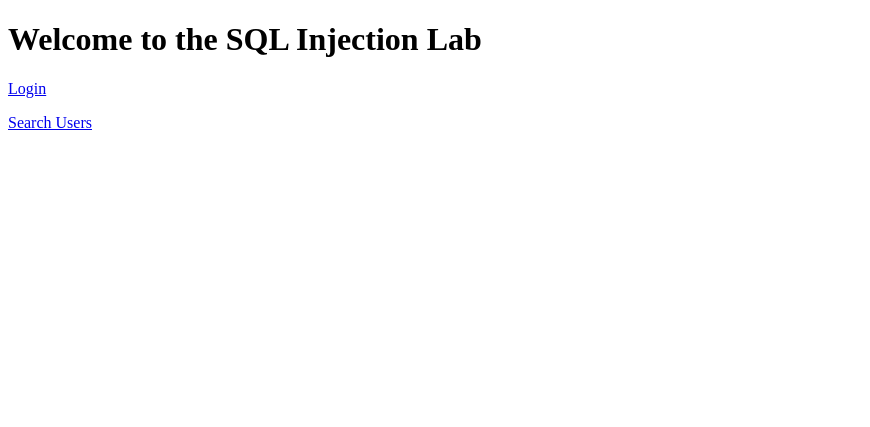
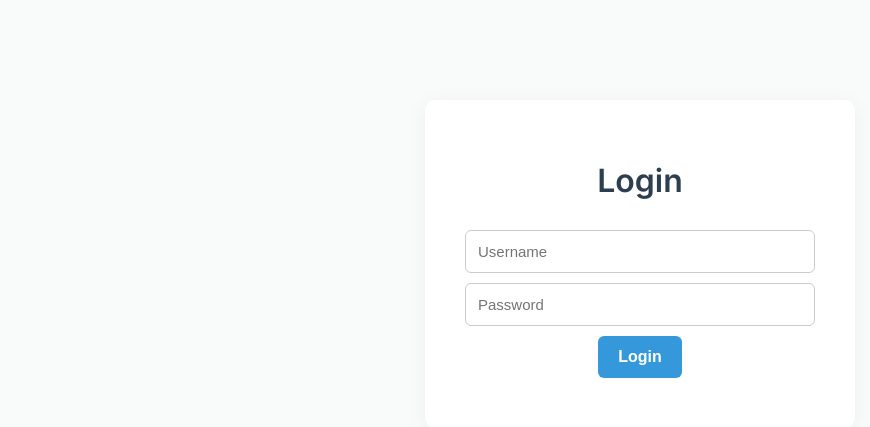
Before and after one commit to GayangaBandara/SQL_Injection, a Flask app: page /login in a window 1280 px wide. Shown: the top 427 px of the page, without its empty margins (0-870 px from the left). Run offline with Flask 3, Linux system fonts and the light colour scheme.

Commit message:
Change Interface

```diff
--- a/app.py
+++ b/app.py
@@ -3,19 +3,27 @@ import sqlite3
 
 app = Flask(__name__)
 
+# Initialize database and add default users
 def init_db():
     conn = sqlite3.connect('users.db')
     cursor = conn.cursor()
-    cursor.execute('''CREATE TABLE IF NOT EXISTS users (username TEXT PRIMARY KEY, password TEXT)''')
+    cursor.execute('''
+        CREATE TABLE IF NOT EXISTS users (
+            username TEXT PRIMARY KEY,
+            password TEXT
+        )
+    ''')
     cursor.execute("INSERT OR IGNORE INTO users (username, password) VALUES ('admin', 'secret')")
     cursor.execute("INSERT OR IGNORE INTO users (username, password) VALUES ('user1', 'pass123')")
     conn.commit()
     conn.close()
 
+# Home page
 @app.route('/')
 def home():
     return render_template('home.html')
 
+# LOGIN vulnerable to SQL injection
 @app.route('/login', methods=['GET', 'POST'])
 def login():
     if request.method == 'POST':
@@ -23,8 +31,11 @@ def login():
         password = request.form.get('password')
         conn = sqlite3.connect('users.db')
         cursor = conn.cursor()
-        # VULNERABLE QUERY
+
+        # VULNERABLE: Using string formatting
         query = f"SELECT * FROM users WHERE username = '{username}' AND password = '{password}'"
+        print(f"Executing Query: {query}")  # To display in console logs
+
         cursor.execute(query)
         user = cursor.fetchone()
         conn.close()
@@ -34,6 +45,7 @@ def login():
             return render_template('login.html', error="Invalid username or password")
     return render_template('login.html')
 
+# SEARCH vulnerable to SQL injection
 @app.route('/search', methods=['GET', 'POST'])
 def search():
     results = []
@@ -41,8 +53,11 @@ def search():
         search_term = request.form.get('search_term')
         conn = sqlite3.connect('users.db')
         cursor = conn.cursor()
-        # VULNERABLE QUERY
+
+        # VULNERABLE: Using string formatting
         query = f"SELECT username FROM users WHERE username LIKE '%{search_term}%'"
+        print(f"Executing Query: {query}")  # To display in console logs
+
         cursor.execute(query)
         results = cursor.fetchall()
         conn.close()
@@ -50,4 +65,4 @@ def search():
 
 if __name__ == '__main__':
     init_db()
-    app.run(debug=True, port=3000)
+    app.run(debug=True, port=5000)
--- /dev/null
+++ b/static/style.css
@@ -0,0 +1,83 @@
+/* Import a friendly, readable font */
+@import url('https://fonts.googleapis.com/css2?family=Inter:wght@400;600&display=swap');
+
+/* Global settings */
+body {
+    font-family: 'Inter', sans-serif;
+    background-color: #f9fafa;
+    margin: 0;
+    padding: 0;
+    color: #333;
+    text-align: center;
+}
+
+/* Common Button Style */
+a.button-link,
+button {
+    background-color: #3498db;
+    color: white;
+    padding: 12px 20px;
+    border: none;
+    border-radius: 6px;
+    text-decoration: none;
+    display: inline-block;
+    margin: 10px;
+    font-size: 16px;
+    font-weight: 600;
+    transition: background-color 0.3s ease;
+    cursor: pointer;
+}
+a.button-link:hover,
+button:hover {
+    background-color: #2c80b4;
+}
+
+/* Container boxes */
+.form-container, .home-container {
+    background-color: white;
+    padding: 40px;
+    margin: 100px auto;
+    border-radius: 10px;
+    width: 350px;
+    box-shadow: 0 4px 20px rgba(0,0,0,0.05);
+}
+
+/* Headings */
+h1 {
+    margin-bottom: 20px;
+    color: #2c3e50;
+    font-weight: 600;
+}
+
+/* Input fields */
+input[type="text"],
+input[type="password"] {
+    width: 100%;
+    padding: 12px;
+    margin-top: 10px;
+    border: 1px solid #ccc;
+    border-radius: 6px;
+    font-size: 15px;
+    box-sizing: border-box;
+}
+
+/* Error message */
+.error {
+    color: red;
+    font-size: 0.9em;
+    margin-bottom: 10px;
+}
+
+/* Search results */
+ul {
+    list-style: none;
+    padding: 0;
+}
+li {
+    background: #ffffff;
+    margin: 10px auto;
+    padding: 12px;
+    border-radius: 6px;
+    width: 300px;
+    box-shadow: 0 2px 6px rgba(0,0,0,0.1);
+}
--- a/templates/login.html
+++ b/templates/login.html
@@ -1,9 +1,18 @@
 <!DOCTYPE html>
 <html>
-<head><title>Home</title></head>
+<head>
+    <title>Login</title>
+    <link rel="stylesheet" href="{{ url_for('static', filename='style.css') }}">
+</head>
 <body>
-    <h1>Welcome to the SQL Injection Lab</h1>
-    <p><a href="{{ url_for('login') }}">Login</a></p>
-    <p><a href="{{ url_for('search') }}">Search Users</a></p>
+    <div class="form-container">
+        <h1>Login</h1>
+        {% if error %}<p class="error">{{ error }}</p>{% endif %}
+        <form method="POST" action="{{ url_for('login') }}">
+            <input type="text" name="username" placeholder="Username" required>
+            <input type="password" name="password" placeholder="Password" required>
+            <button type="submit">Login</button>
+        </form>
+    </div>
 </body>
 </html>
```
Also changed, not shown: templates/home.html (+9 -4 lines), templates/search.html (added, +26 -0 lines), templates/welcome.html (+14 -0 lines), users.db (added).
